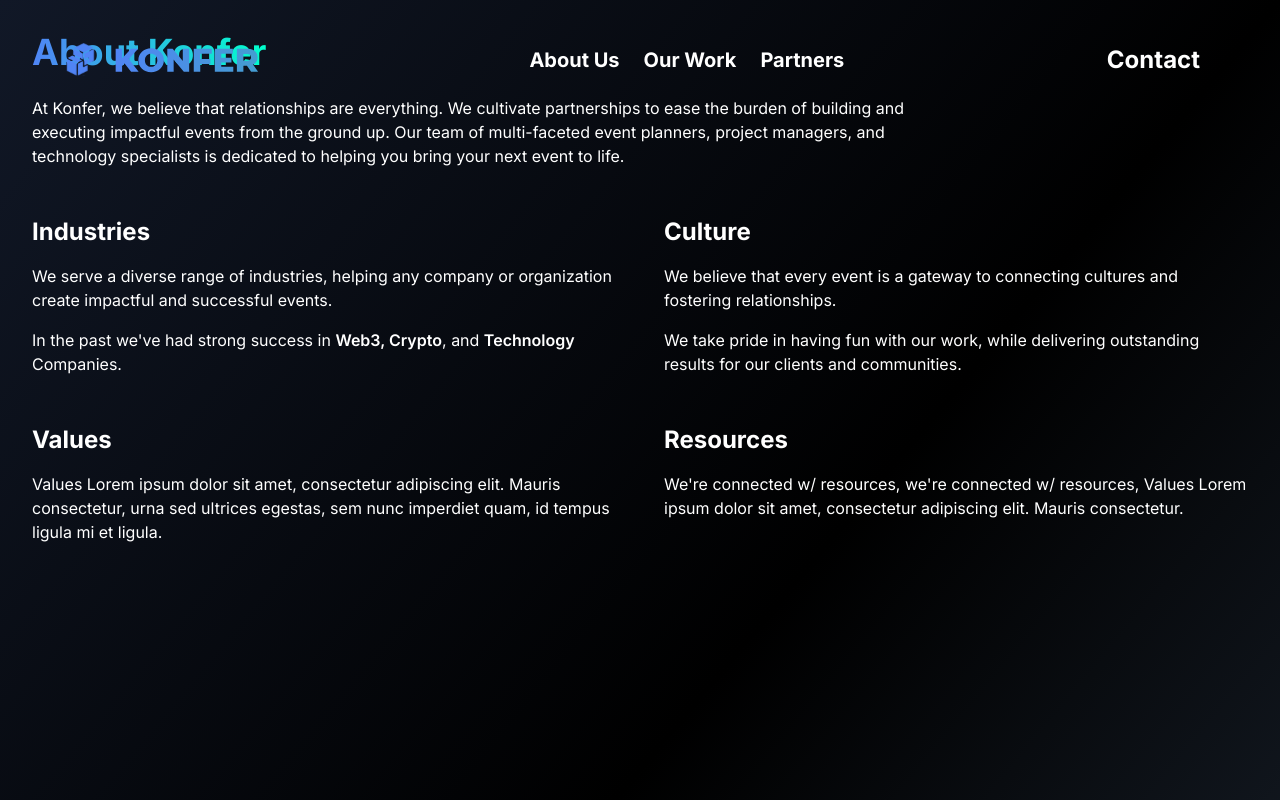
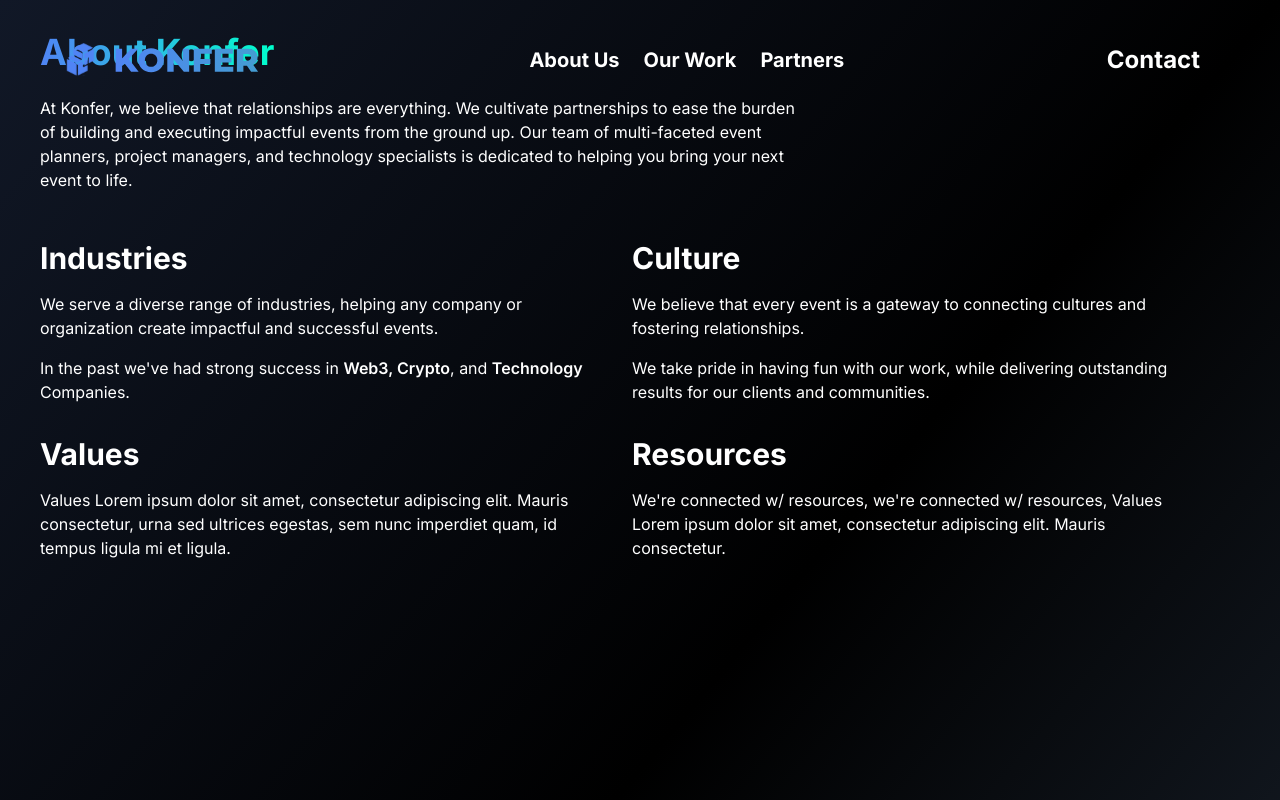
Before and after one commit to KonferCA/landing, a React (Vite) app: page / in a window 1280 px wide. Shown: the top 800 px of the page. Built offline with nearby package versions, Linux system fonts and the light colour scheme.

Commit message:
Update about section

```diff
--- a/src/components/About.tsx
+++ b/src/components/About.tsx
@@ -1,19 +1,20 @@
 const About = () => {
     return (
         <div className="text-white p-8 min-h-screen">
+            <div className="max-w-[1200px] mx-auto">
                 <h1 className="text-4xl font-bold mb-6">
                     <span className="bg-clip-text text-transparent bg-gradient-to-r from-[#5084F5] to-[#00FFCC]">About Konfer</span>
                 </h1>
 
-            <p className="text-white mb-12 max-w-4xl">
+                <p className="text-white mb-12 max-w-3xl">
                     At Konfer, we believe that relationships are everything. We cultivate partnerships to ease the burden of building
                     and executing impactful events from the ground up. Our team of multi-faceted event planners, project managers,
                     and technology specialists is dedicated to helping you bring your next event to life.
                 </p>
 
-            <div className="grid grid-cols-1 md:grid-cols-2 gap-12">
+                <div className="grid grid-cols-1 md:grid-cols-2 gap-8 max-w-6xl mx-auto ml-0">
                     <div>
-                    <h2 className="text-2xl font-bold mb-4">Industries</h2>
+                        <h2 className="text-3xl font-bold mb-4">Industries</h2>
                         <p className="text-white mb-4">
                             We serve a diverse range of industries, helping any company or organization create
                             impactful and successful events.
@@ -26,7 +27,7 @@ const About = () => {
                     </div>
 
                     <div>
-                    <h2 className="text-2xl font-bold mb-4">Culture</h2>
+                        <h2 className="text-3xl font-bold mb-4">Culture</h2>
                         <p className="text-white mb-4">
                             We believe that every event is a gateway to connecting cultures and fostering
                             relationships.
@@ -38,7 +39,7 @@ const About = () => {
                     </div>
 
                     <div>
-                    <h2 className="text-2xl font-bold mb-4">Values</h2>
+                        <h2 className="text-3xl font-bold mb-4">Values</h2>
                         <p className="text-white">
                             Values Lorem ipsum dolor sit amet, consectetur adipiscing elit. Mauris
                             consectetur, urna sed ultrices egestas, sem nunc imperdiet quam, id tempus ligula mi et
@@ -47,7 +48,7 @@ const About = () => {
                     </div>
 
                     <div>
-                    <h2 className="text-2xl font-bold mb-4">Resources</h2>
+                        <h2 className="text-3xl font-bold mb-4">Resources</h2>
                         <p className="text-white">
                             We're connected w/ resources, we're connected w/ resources, Values Lorem
                             ipsum dolor sit amet, consectetur adipiscing elit. Mauris consectetur.
@@ -55,6 +56,7 @@ const About = () => {
                     </div>
                 </div>
             </div>
+        </div>
     );
 };
 
```
Lines whose indentation alone changed are shown as unchanged.
